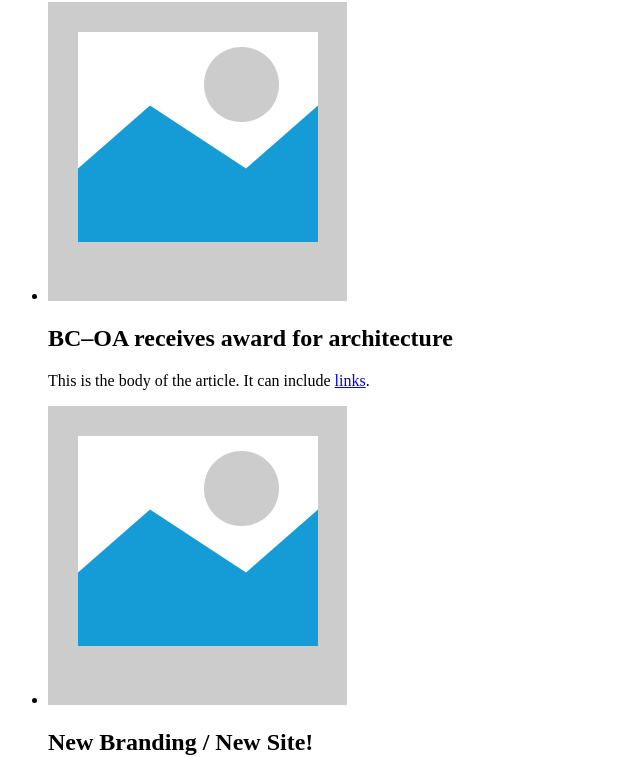
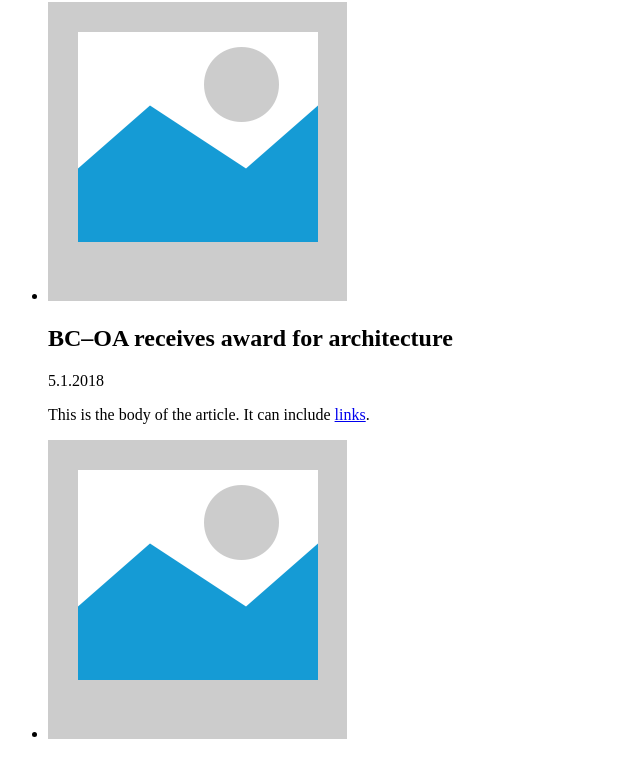
Before and after one commit to BCOA/bcoa.com, a Gatsby site: page /news/ in a window 1280 px wide. Shown: the part 78-835 px from the top of the page, without its empty margins (0-640 px from the left). Built offline with nearby package versions, Linux system fonts and the light colour scheme; Gatsby itself is replaced by a stand-in of ours.

Commit message:
add date to news articles

```diff
--- a/src/templates/news.js
+++ b/src/templates/news.js
@@ -15,6 +15,7 @@ export default ({ data }) => {
               alt={node.frontmatter.image.alt}
             />
             <h2>{node.frontmatter.title}</h2>
+            <time>{ node.frontmatter.date }</time>
             <div dangerouslySetInnerHTML={{ __html: node.html }} />
           </li>
         ))}
```
